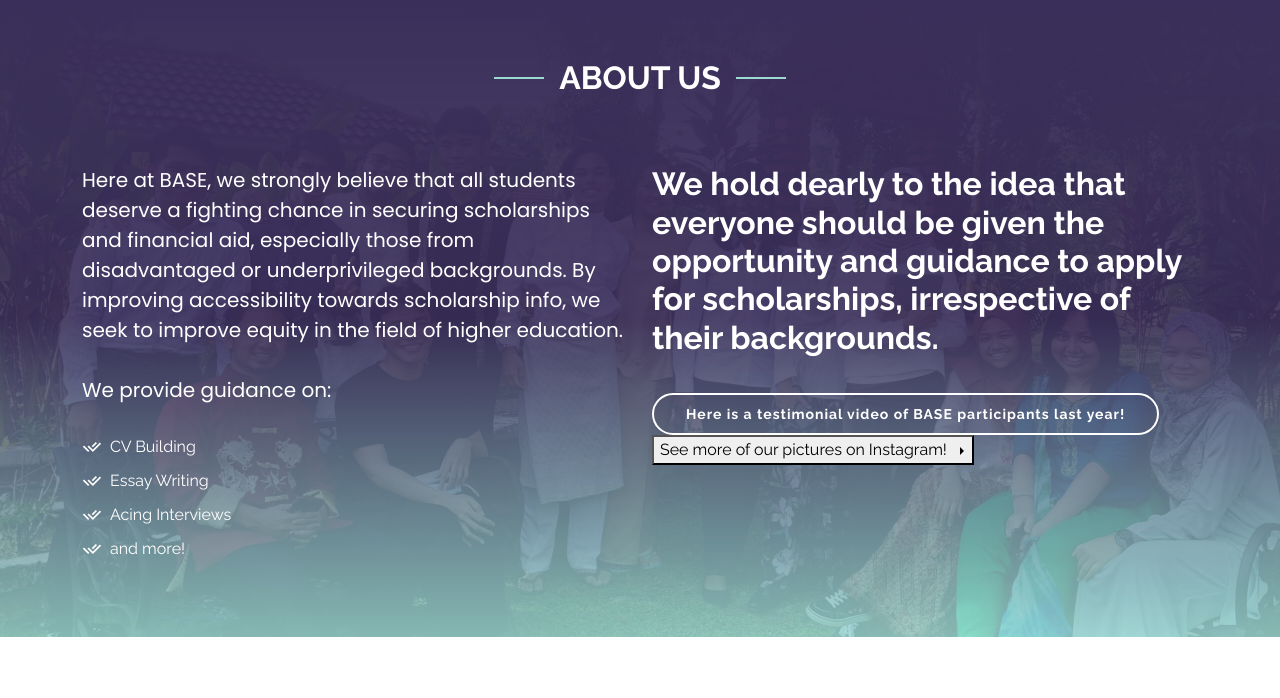
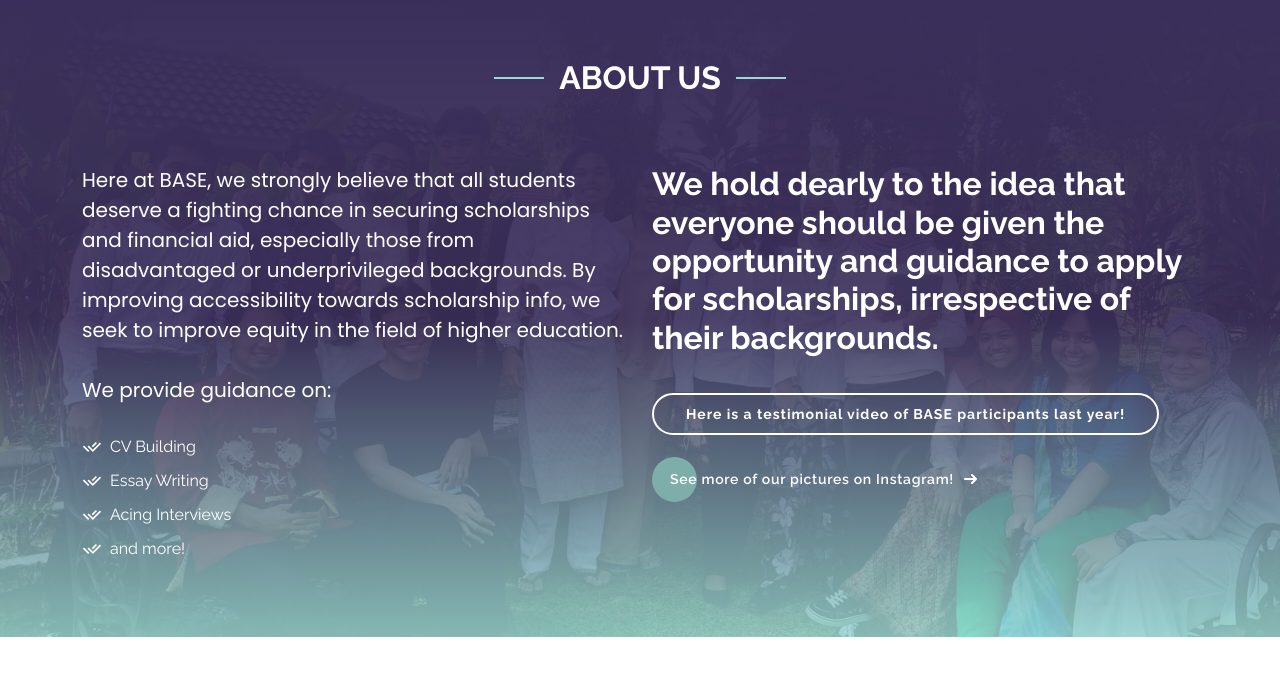
Before and after one commit to Base-Initiative/Base-Website, a PHP site: page / in a window 1280 px wide. Shown: the part 923-1621 px from the top of the page. Run offline with PHP 8.4, Linux system fonts and the light colour scheme; some web fonts are replaced.

Commit message:
Update style.css

```diff
--- a/assets/css/style.css
+++ b/assets/css/style.css
@@ -662,6 +662,67 @@
   border-color: transparent;
 }
 
+.cta {
+  position: relative;
+  margin: auto;
+  padding: 12px 18px;
+  transition: all 0.2s ease;
+  border: none;
+  background: none;
+  cursor: pointer;
+  margin-top: 20px;
+
+}
+
+.cta:before {
+  content: "";
+  position: absolute;
+  top: 0;
+  left: 0;
+  display: block;
+  border-radius: 50px;
+  background: #7eaeaa;
+  width: 45px;
+  height: 45px;
+  transition: all 0.3s ease;
+  margin-top: 2px;
+}
+
+.cta span {
+  position: relative;
+  font-family: "Raleway", sans-serif;
+  font-weight: 600;
+  font-size: 14px;
+  letter-spacing: 0.05em;
+  color: #fff;
+}
+
+.cta svg {
+  position: relative;
+  top: 0;
+  margin-left: 10px;
+  margin-bottom: 2px;
+  fill: none;
+  stroke-linecap: round;
+  stroke-linejoin: round;
+  stroke: #fff;
+  stroke-width: 2;
+  transform: translateX(-5px);
+  transition: all 0.3s ease;
+}
+
+.cta:hover:before {
+  width: 100%;
+  background: #83bab5;
+}
+
+.cta:hover svg {
+  transform: translateX(0);
+}
+
+.cta:active {
+  transform: scale(0.95);
+}
 
 /*--------------------------------------------------------------
 # Features
```
